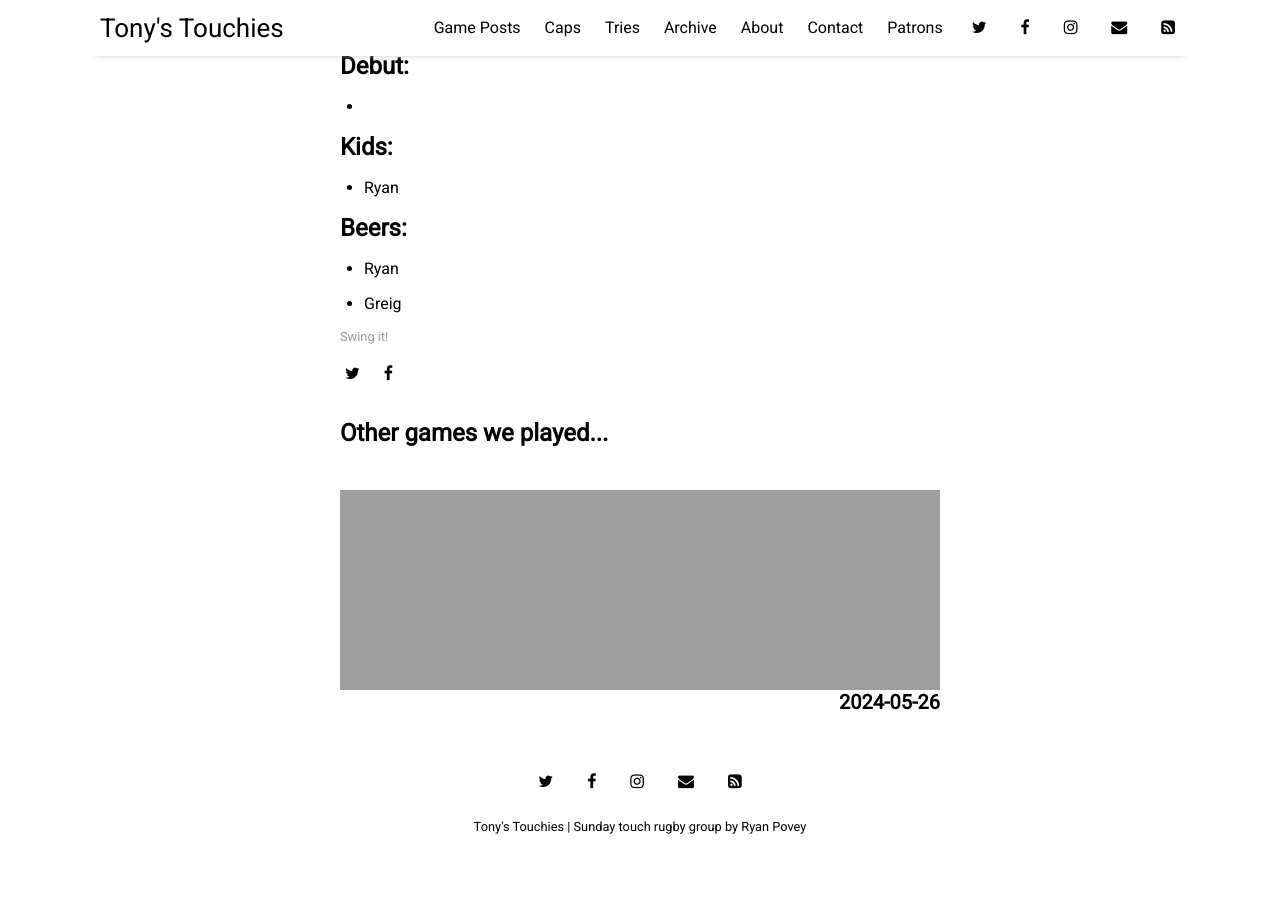
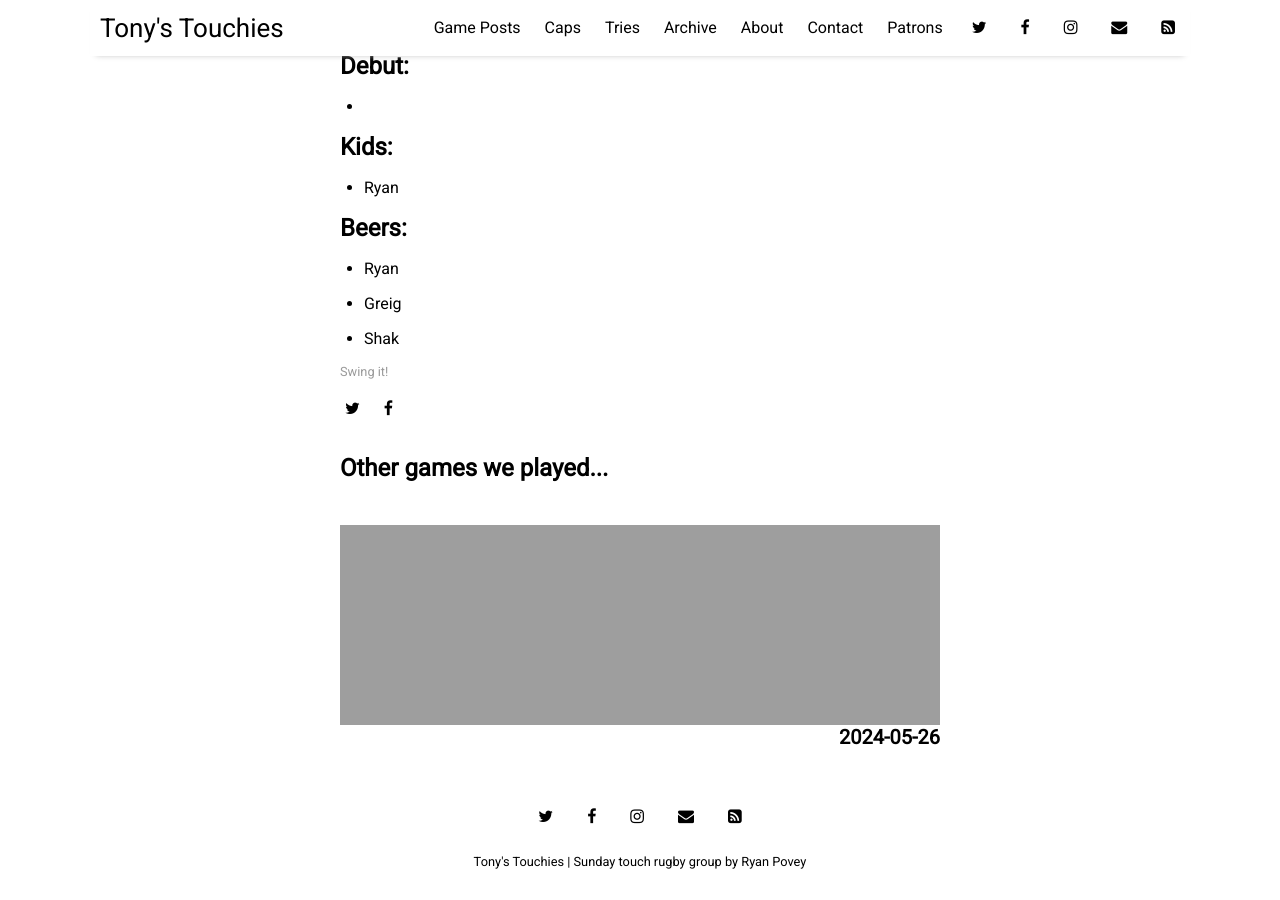
Before and after one commit to sundayrugby/sundayrugby.github.io, a Jekyll site: the page built from _posts/2024-05-29-CQ.md, in a window 1280 px wide and 900 px high, scrolled down 1432 px. Built offline with Jekyll 4.4.1, drawn with Linux system fonts in a browser that asks for light colours; nearby versions of some CDN libraries; before the commit the page ends 2297 px from its top, so only the background shows below that.

Commit message:
Update 2024-05-29-CQ.md

```diff
--- a/_posts/2024-05-29-CQ.md
+++ b/_posts/2024-05-29-CQ.md
@@ -56,3 +56,4 @@ image: 2024_05_29.jpg
 
 * Ryan
 * Greig
+* Shak
```
